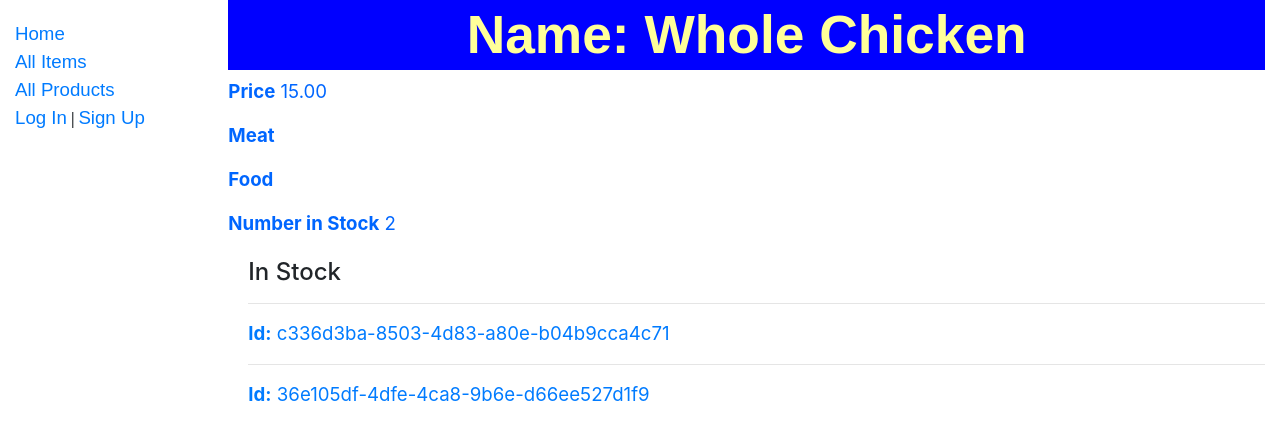
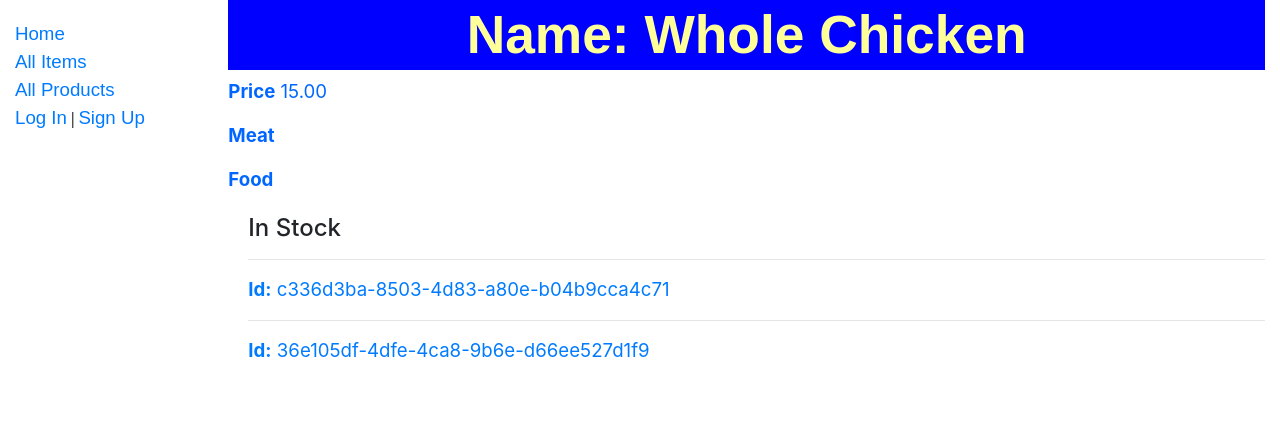
Before and after one commit to pdjenkins/CustomerPortal, a Django app: page /custport/item/1 in a window 1280 px wide. Shown: the top 440 px of the page. Run offline with Django 3.2, Linux system fonts and the light colour scheme; data comes from the database, SQL or seed files in the repository; some libraries are stand-ins or nearby versions.

Commit message:
Removed Item counts
Item counts weren't accurate to changes and would need to be overhauled as a view function.

```diff
--- a/custport/templates/custport/item_detail.html
+++ b/custport/templates/custport/item_detail.html
@@ -7,7 +7,6 @@
   {% for product_type in item.product_type.all %}
       <p><strong>{{ product_type }}</strong></p>
   {% endfor %}
-  <p><strong>Number in Stock</strong> {{ item.iteminstance_set.all.count }}</p>
 
   <div style="margin-left:20px;margin-top:20px">
     <h4>In Stock</h4>
--- a/custport/templates/custport/iteminstance_detail.html
+++ b/custport/templates/custport/iteminstance_detail.html
@@ -8,7 +8,6 @@
   {% for product_type in iteminstance.item.product_type.all %}
       <p><strong>{{ product_type }}</strong></p>
   {% endfor %}
-  <p><strong>Number in Stock</strong> {{ iteminstance.item.iteminstance_set.all.count }}</p>
   <form action="{% url 'addToCart' iteminstance.id %}" method="post">
     {% csrf_token %}
     <button type="submit" value="Add to cart">Add to cart</button>
--- a/custport/templates/custport/product_detail.html
+++ b/custport/templates/custport/product_detail.html
@@ -8,7 +8,7 @@
 
     {% for item in product.item_set.all %}
       <div>
-        <strong><a href="{{ item.get_absolute_url }}">{{ item.name }}</a> ({{ item.iteminstance_set.all.count }})</strong>
+        <strong><a href="{{ item.get_absolute_url }}">{{ item.name }}</a> </strong>
       </div>
     {% endfor %}
 
```
